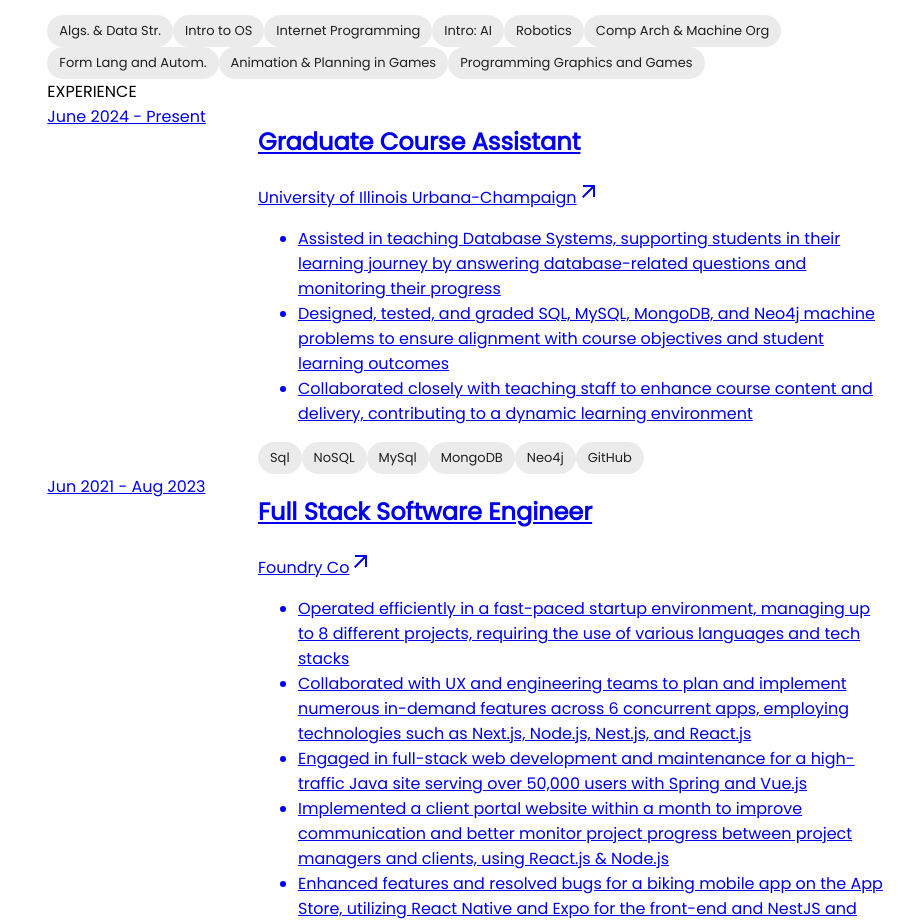
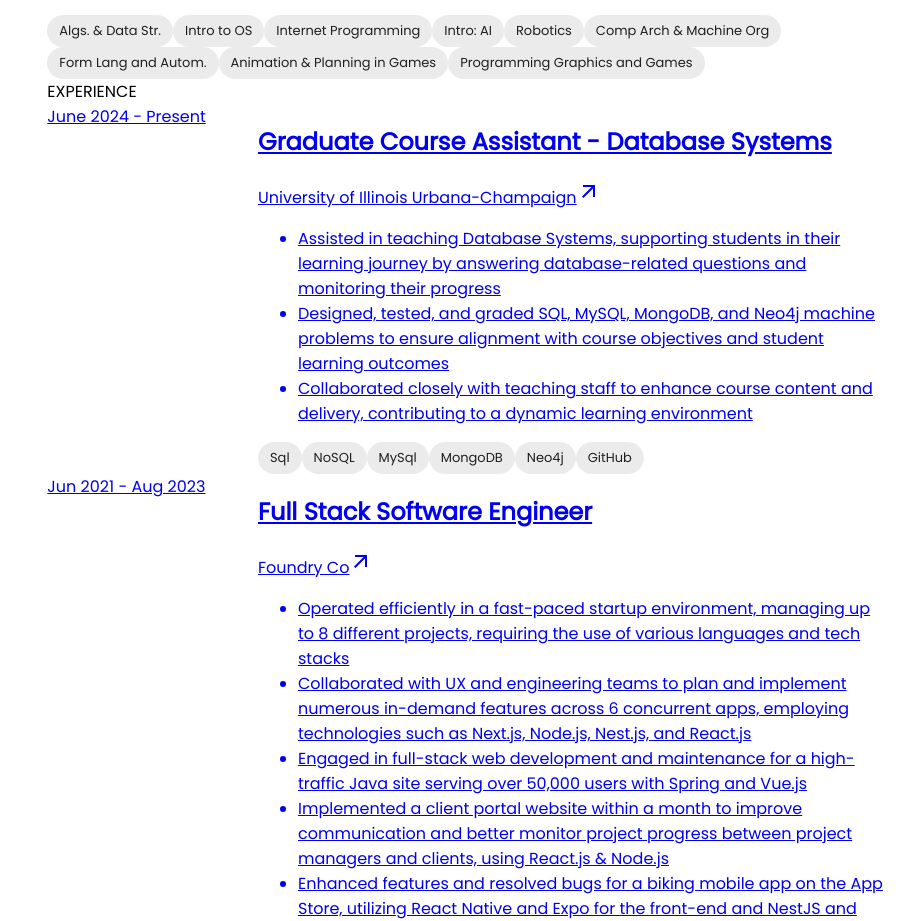
Before and after one commit to Jake-WangZhi/portfolio, a Next.js app: page / in a window 1280 px wide. Shown: the part 820-1741 px from the top of the page, without its empty margins (382-1280 px from the left). Built offline with nearby package versions, Linux system fonts and the light colour scheme.

Commit message:
update CA title

```diff
--- a/components/Experience.tsx
+++ b/components/Experience.tsx
@@ -4,7 +4,7 @@
   const EXPERIENCES = [
     {
       time: "June 2024 - Present",
-      title: "Graduate Course Assistant",
+      title: "Graduate Course Assistant - Database Systems",
       company: "University of Illinois Urbana-Champaign",
       description: [
         "Assisted in teaching Database Systems, supporting students in their learning journey by answering database-related questions and monitoring their progress",
```
